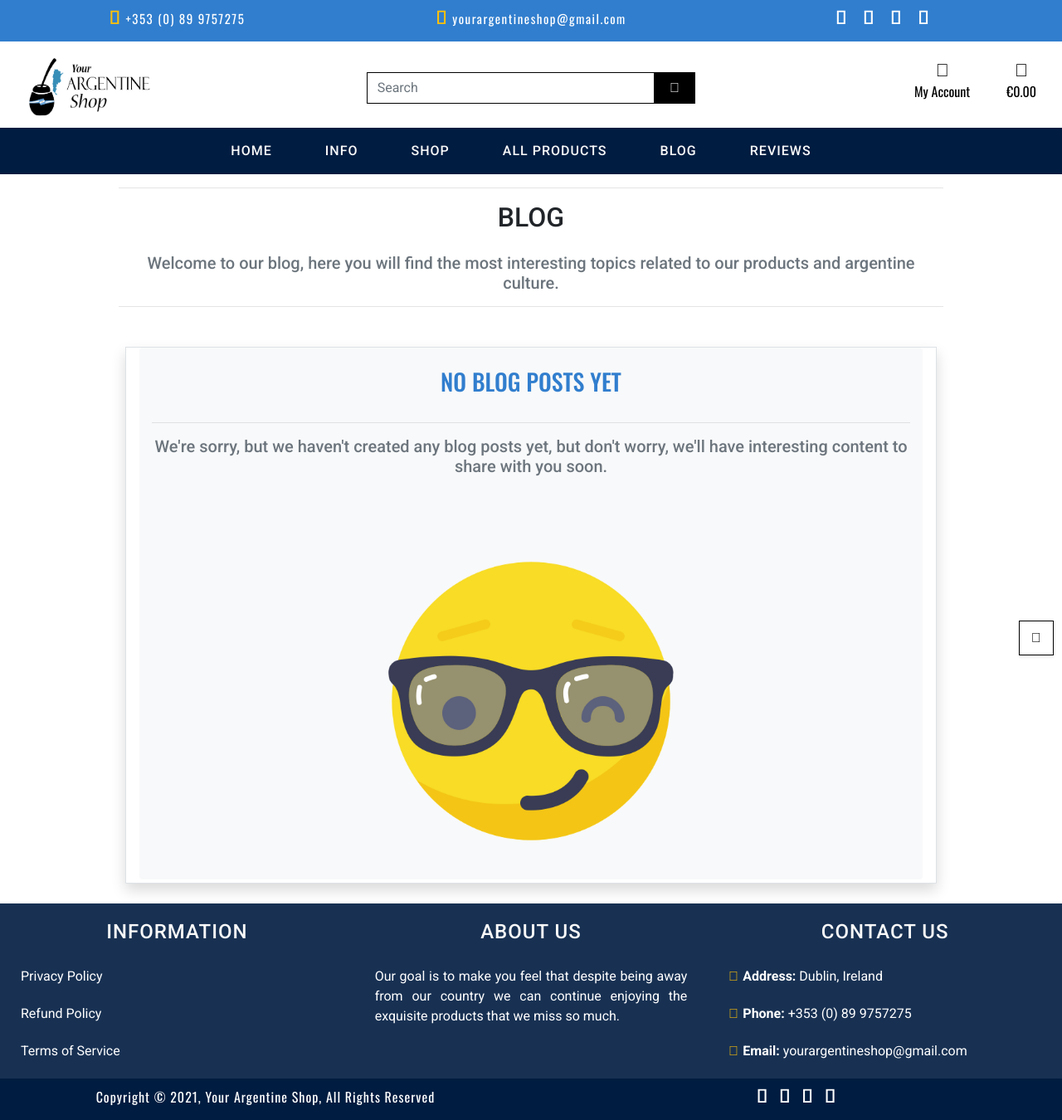
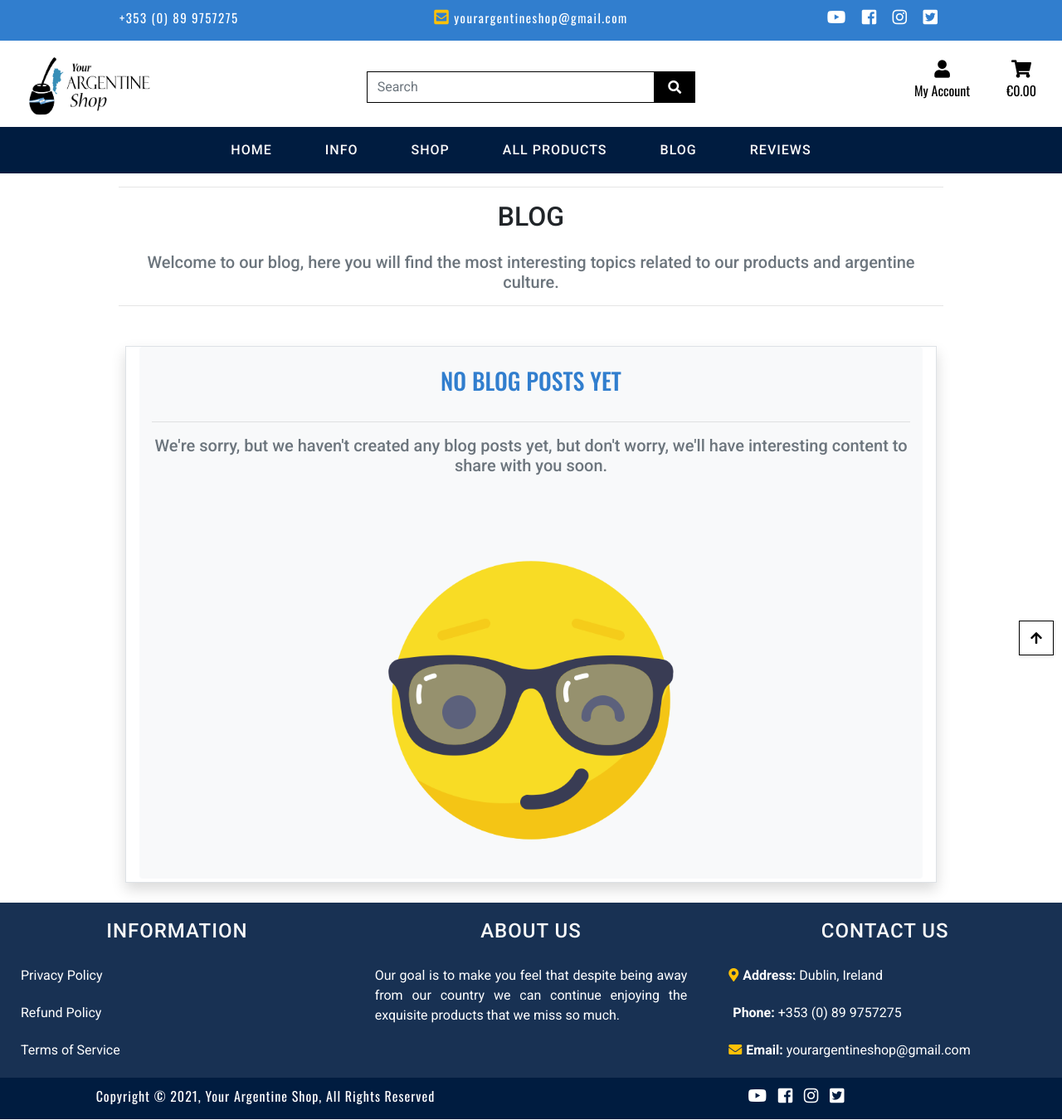
Before and after one commit to cotebarrientos/4th-milestone-project-your-argentine-shop, a Django app: page /blog/ in a window 1280 px wide. Shown: the whole page at 83% size. Run offline with Django 3.2, Linux system fonts and the light colour scheme; data that the repository does not hold is empty; some libraries are stand-ins or nearby versions.

Commit message:
Fix FontAwesome CDN Issue

```diff
--- a/templates/base.html
+++ b/templates/base.html
@@ -19,14 +19,13 @@
         <link rel="stylesheet" href="{% static 'css/base.css' %}">
         <!-- Favicon -->
         <link rel="shortcut icon" type="image/png" href="https://your-argentine-shop.s3-eu-west-1.amazonaws.com/media/favicon.png">
-        <link rel="stylesheet" href="https://cdnjs.cloudflare.com/ajax/libs/font-awesome/5.15.1/css/fontawesome.min.css" integrity="sha512-kJ30H6g4NGhWopgdseRb8wTsyllFUYIx3hiUwmGAkgA9B/JbzUBDQVr2VVlWGde6sdBVOG7oU8AL35ORDuMm8g==" crossorigin="anonymous" referrerpolicy="no-referrer" />
+        <link rel="stylesheet" href="https://cdnjs.cloudflare.com/ajax/libs/font-awesome/5.5.0/css/all.min.css" integrity="sha512-QfDd74mlg8afgSqm3Vq2Q65e9b3xMhJB4GZ9OcHDVy1hZ6pqBJPWWnMsKDXM7NINoKqJANNGBuVRIpIJ5dogfA==" crossorigin="anonymous" referrerpolicy="no-referrer" />
         {% endblock %}
 
     {% block extra_css %}
     {% endblock %}
 
     {% block corejs %}
-        <!-- <script src="https://kit.fontawesome.com/a02027c385.js" crossorigin="anonymous"></script> -->
         <script src="https://code.jquery.com/jquery-3.6.0.min.js" integrity="sha256-/xUj+3OJU5yExlq6GSYGSHk7tPXikynS7ogEvDej/m4=" crossorigin="anonymous"></script>
         <script src="https://cdn.jsdelivr.net/npm/popper.js@1.16.1/dist/umd/popper.min.js" integrity="sha384-9/reFTGAW83EW2RDu2S0VKaIzap3H66lZH81PoYlFhbGU+6BZp6G7niu735Sk7lN" crossorigin="anonymous"></script>
         <script src="https://cdn.jsdelivr.net/npm/bootstrap@4.6.0/dist/js/bootstrap.min.js" integrity="sha384-+YQ4JLhjyBLPDQt//I+STsc9iw4uQqACwlvpslubQzn4u2UU2UFM80nGisd026JF" crossorigin="anonymous"></script>
```
